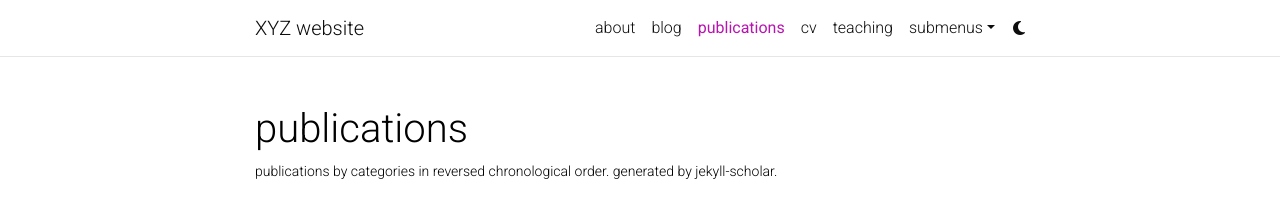
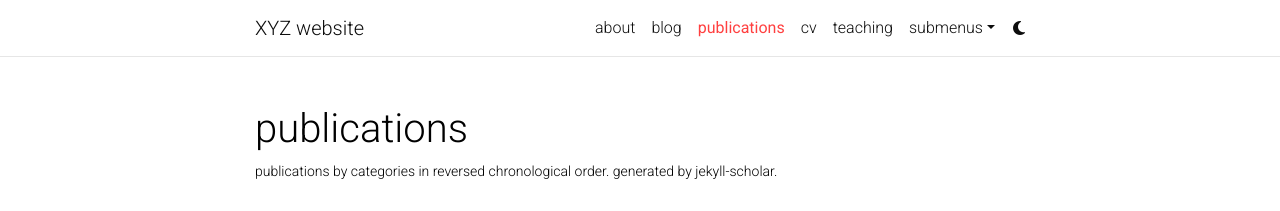
Before and after one commit to xyz2023ca/xyz2023ca.github.io, a Jekyll site: the page built from _pages/publications.md, in a window 1280 px wide. Shown: the top 211 px of the page. Built offline with Jekyll 4.4.1, drawn with Linux system fonts in a browser that asks for light colours; comment, search, counter and statistics services are not loaded; a style sheet for code colours, icons or effects is not loaded; grey boxes are pictures that could not be loaded.

Commit message:
Update _themes.scss

```diff
--- a/_sass/_themes.scss
+++ b/_sass/_themes.scss
@@ -7,7 +7,7 @@
   --global-code-bg-color: #{$code-bg-color-light};
   --global-text-color: #{$black-color};
   --global-text-color-light: #{$grey-color};
-  --global-theme-color: #{$purple-color};
+  --global-theme-color: #{$red-color};
   --global-hover-color: #{$purple-color};
   --global-hover-text-color: #{$white-color};
   --global-footer-bg-color: #{$grey-color-dark};
```
